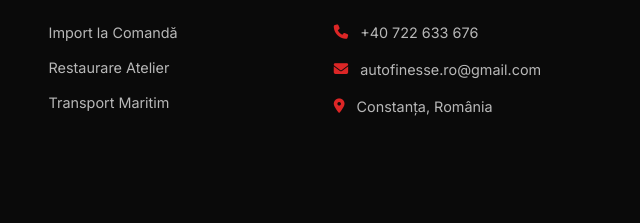
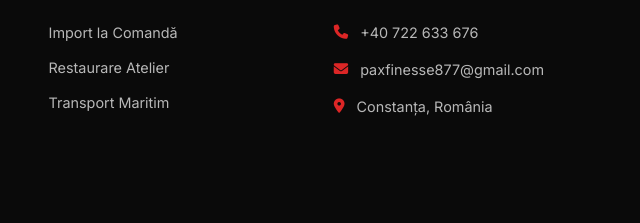
Before and after one commit to paxfinesse877-cpu/paxfinesse, a plain HTML site: page comanda.html in a window 1280 px wide. Shown: the part 1664-1887 px from the top of the page, 640-1280 px from the left. Drawn offline with Linux system fonts and the light colour scheme; a web font is replaced by a local one.

Commit message:
Actualizat email contact la paxfinesse877@gmail.com pe toate paginile

```diff
--- a/comanda.html
+++ b/comanda.html
@@ -356,7 +356,7 @@
                 <h5>Contact</h5>
                 <ul class="footer-contact">
                     <li><i class="fas fa-phone"></i> +40 722 633 676</li>
-                    <li><i class="fas fa-envelope"></i> autofinesse.ro@gmail.com</li>
+                    <li><i class="fas fa-envelope"></i> paxfinesse877@gmail.com</li>
                     <li><i class="fas fa-map-marker-alt"></i> Constanța, România</li>
                 </ul>
             </div>
```
Also changed, not shown: index.html (+1 -1 lines), stoc.html (+1 -1 lines), 1 other file.
